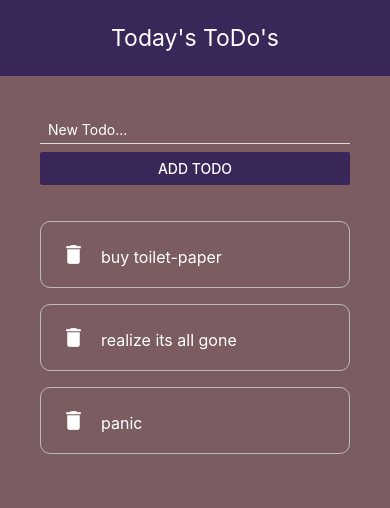
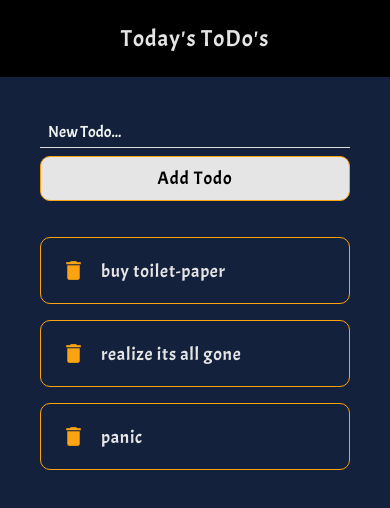
Before and after one commit to Kotieheim/Todo-Mobile, a React Native app: screen / in a window 390 px wide. Shown: the top 508 px of the page. Built offline with nearby package versions, Linux system fonts and the light colour scheme.

Commit message:
changed fonts, colors

```diff
--- a/App.js
+++ b/App.js
@@ -16,18 +16,14 @@ import TodoItem from "./components/TodoItem";
 import AddTodo from "./components/AddTodo";
 
 export default function App() {
-  const [todos, setTodos] = useState([
-    { text: "buy toilet-paper", key: "1" },
-    { text: "realize its all gone", key: "2" },
-    { text: "panic", key: "3" }
-  ]);
-
+  // Function used to handle deleting of todos.
   const pressHandler = key => {
     setTodos(prevTodos => {
       return prevTodos.filter(todo => todo.key != key);
     });
   };
 
+  // Validation for submitting ToDos, for example the todo must bit 4 or more characters.
   const submitTodo = text => {
     if (text.length > 3) {
       setTodos(prevTodos => {
@@ -41,6 +37,37 @@ export default function App() {
       );
     }
   };
+
+  async function loadResourcesAsync() {
+    await Promise.all([
+      Font.loadAsync({
+        Acme: require("./assets/Acme-Regular.ttf")
+      })
+    ]);
+  }
+  function handleLoadingError(error) {
+    console.warn(error);
+  }
+  function handleFinishLoading(setLoadingComplete) {
+    setLoadingComplete(true);
+  }
+
+  const [todos, setTodos] = useState([
+    { text: "buy toilet-paper", key: "1" },
+    { text: "realize its all gone", key: "2" },
+    { text: "panic", key: "3" }
+  ]);
+  const [isLoadingComplete, setLoadingComplete] = useState(false);
+  console.log(isLoadingComplete);
+  if (!isLoadingComplete) {
+    return (
+      <AppLoading
+        startAsync={loadResourcesAsync}
+        onError={handleLoadingError}
+        onFinish={() => handleFinishLoading(setLoadingComplete)}
+      />
+    );
+  }
   return (
     <TouchableWithoutFeedback
       onPress={() => {
@@ -69,11 +96,10 @@ let { height } = Dimensions.get("window");
 const styles = StyleSheet.create({
   container: {
     flex: 1,
-    backgroundColor: "#7a5c61"
+    backgroundColor: "#14213d"
   },
   content: {
     padding: 40,
-
     flex: 1
   },
   list: {
--- a/components/AddTodo.js
+++ b/components/AddTodo.js
@@ -1,5 +1,13 @@
 import React, { useState } from "react";
-import { StyleSheet, Text, TextInput, View, Button } from "react-native";
+import {
+  StyleSheet,
+  Text,
+  TextInput,
+  View,
+  Button,
+  TouchableOpacity
+} from "react-native";
+import { AuthSession } from "expo";
 
 export default function AddTodo({ submitTodo }) {
   const [text, setText] = useState("");
@@ -13,22 +21,40 @@ export default function AddTodo({ submitTodo }) {
         placeholder="New Todo..."
         onChangeText={changeInput}
       />
-      <Button
-        onPress={() => submitTodo(text)}
-        title="add todo"
-        color="#392759"
-      />
+
+      <TouchableOpacity style={styles.button} onPress={() => submitTodo(text)}>
+        <Text style={styles.buttontext}>Add Todo</Text>
+      </TouchableOpacity>
     </View>
   );
 }
 
 const styles = StyleSheet.create({
   input: {
-    color: "white",
+    color: "#eef4ed",
     marginBottom: 8,
     paddingHorizontal: 8,
     paddingVertical: 5,
     borderBottomWidth: 1,
-    borderBottomColor: "#ddd"
+    borderBottomColor: "#ddd",
+    fontFamily: "Acme",
+    fontSize: 16
+  },
+  button: {
+    color: "#eef4ed",
+    backgroundColor: "#e5e5e5",
+    flexDirection: "row",
+    justifyContent: "space-around",
+    padding: 10,
+    borderColor: "#fca311",
+    borderWidth: 1,
+    borderStyle: "solid",
+    borderRadius: 10
+  },
+  buttontext: {
+    fontFamily: "Acme",
+    fontSize: 18,
+    letterSpacing: 1,
+    color: "#000000"
   }
 });
--- a/components/Header.js
+++ b/components/Header.js
@@ -12,11 +12,13 @@ export default function Header() {
 const styles = StyleSheet.create({
   header: {
     padding: 24,
-    backgroundColor: "#392759"
+    backgroundColor: "#000000"
   },
   text: {
-    color: "white",
+    fontFamily: "Acme",
+    color: "#e5e5e5",
     fontSize: 23,
-    textAlign: "center"
+    textAlign: "center",
+    letterSpacing: 1
   }
 });
--- a/components/TodoItem.js
+++ b/components/TodoItem.js
@@ -12,9 +12,11 @@ export default function TodoItem({ item, pressHandler }) {
   };
   let lineStyle = {
     textDecorationLine: "none",
-    color: "white",
+    color: "#e5e5e5",
     marginLeft: 15,
-    fontSize: 16
+    fontSize: 18,
+    fontFamily: "Acme",
+    letterSpacing: 0.7
   };
   if (!state) lineStyle.textDecorationLine = "line-through";
   return (
@@ -22,16 +24,12 @@ export default function TodoItem({ item, pressHandler }) {
       <MaterialIcons
         name="delete"
         size={25}
-        color="#fff"
+        color="#fca311"
         onPress={() => pressHandler(item.key)}
       />
       <Text onPress={() => toggleCheck()} style={lineStyle}>
         {item.text}
       </Text>
-
-      {/* <Text style={styles.delete} onPress={() => pressHandler(item.key)}>
-        Delete
-      </Text> */}
     </View>
   );
 }
@@ -42,19 +40,9 @@ const styles = StyleSheet.create({
     alignItems: "flex-end",
     padding: 20,
     marginTop: 16,
-    borderColor: "#bbb",
+    borderColor: "#fca311",
     borderWidth: 1,
     borderStyle: "solid",
     borderRadius: 10
-  },
-  delete: {
-    backgroundColor: "#f7accf",
-    color: "#392759",
-    width: 70,
-    padding: 6,
-    textAlign: "center",
-    borderRadius: 2,
-    marginLeft: 10,
-    marginTop: 2
   }
 });
```
